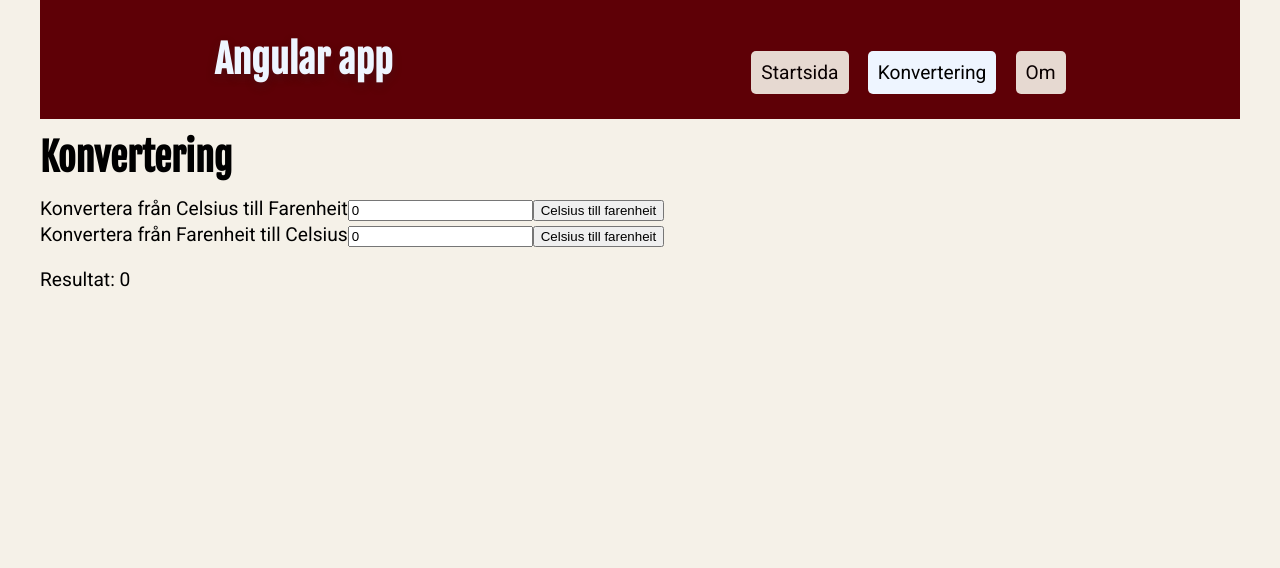
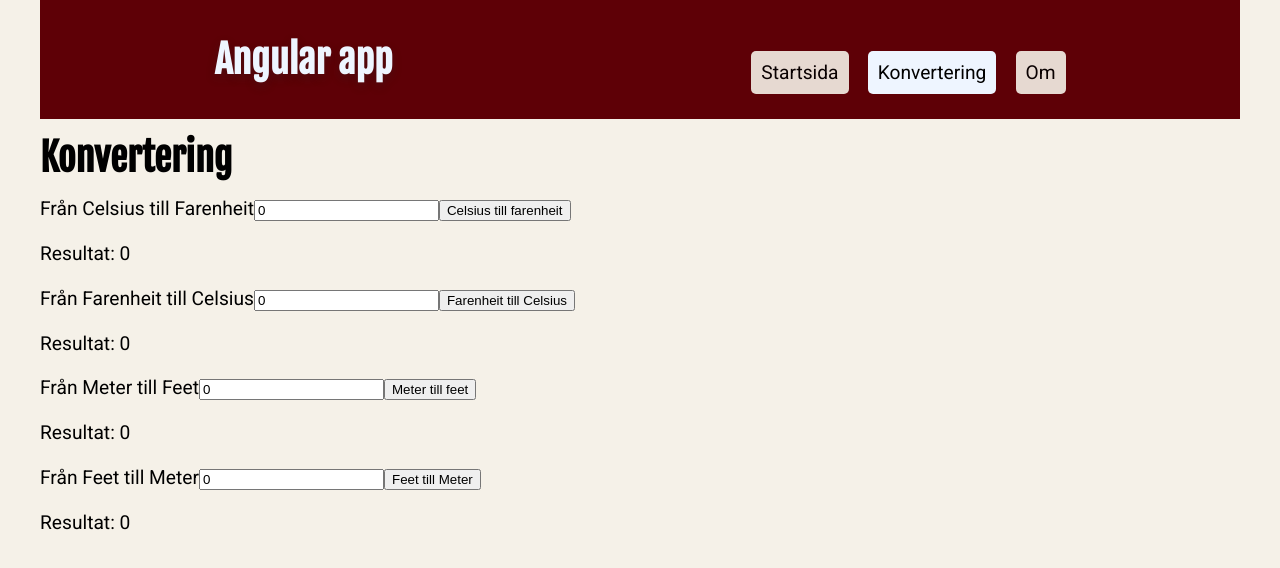
Before and after one commit to victoriah-svg/lab3Angular, an Angular app: page /convert in a window 1280 px wide. Shown: the top 568 px of the page. Built offline with nearby package versions, Linux system fonts and the light colour scheme.

Commit message:
lagt till metoder för konvertering från meter till feet och från feet till meter och databinding för att skicka data från input och visa resultat

```diff
--- a/src/app/convert/convert.html
+++ b/src/app/convert/convert.html
@@ -1,17 +1,29 @@
 <h1>Konvertering</h1>
 <div id="inputDiv">
-    <label for="inputC">Konvertera från Celsius till Farenheit</label>
+    <label for="inputC">Från Celsius till Farenheit</label>
     <input type="number" id="inputC" [(ngModel)]="inputC">
     <!--knyter till modell, får 2vägs databinding (importerat FormsModule i ts)-->
     <button (click)="farenheit()">Celsius till farenheit</button>
+     <p>Resultat: {{ result1 }}</p>
 </div>
 
 <div>
-    <label for="inputF">Konvertera från Farenheit till Celsius</label>
+    <label for="inputF">Från Farenheit till Celsius</label>
     <input type="number" id="inputF" [(ngModel)]="inputF">
-    <button (click)="celsius()">Celsius till farenheit</button>
+    <button (click)="celsius()">Farenheit till Celsius</button>
+     <p>Resultat: {{ result2 }}</p>
 </div>
 
 <div>
-    <p>Resultat: {{ result }}</p>
+    <label for="inputMet">Från Meter till Feet</label>
+    <input type="number" id="inputMet" [(ngModel)]="inputMet">
+    <button (click)="feet()">Meter till feet</button>
+     <p>Resultat: {{ result3 }}</p>
 </div>
+
+<div>
+    <label for="inputFeet">Från Feet till Meter</label>
+    <input type="number" id="inputFeet" [(ngModel)]="inputFeet">
+    <button (click)="meter()">Feet till Meter</button>
+     <p>Resultat: {{ result4 }}</p>
+</div>
--- a/src/app/convert/convert.ts
+++ b/src/app/convert/convert.ts
@@ -10,14 +10,27 @@
 export class Convert {
   inputC: number = 0;
   inputF: number = 0;
-  result: number = 0;
+  inputMet: number = 0;
+  inputFeet: number = 0;
+  result1: number = 0;
+  result2: number = 0;
+  result3: number = 0;
+  result4: number = 0;
 
   //Metoder:
   farenheit(): void{
-    this.result = this.inputC * 9/5 + 32;
+    this.result1 = this.inputC * 9/5 + 32;
   }
 
   celsius(): void {
-    this.result = (this.inputF - 32) / 1.8;
+    this.result2 = (this.inputF - 32) / 1.8;
+  }
+
+  feet(): void {
+    this.result3 = this.inputMet * 3.28;
+  }
+
+  meter(): void {
+    this.result4 = this.inputFeet * 0.3048;
   }
 }
```
